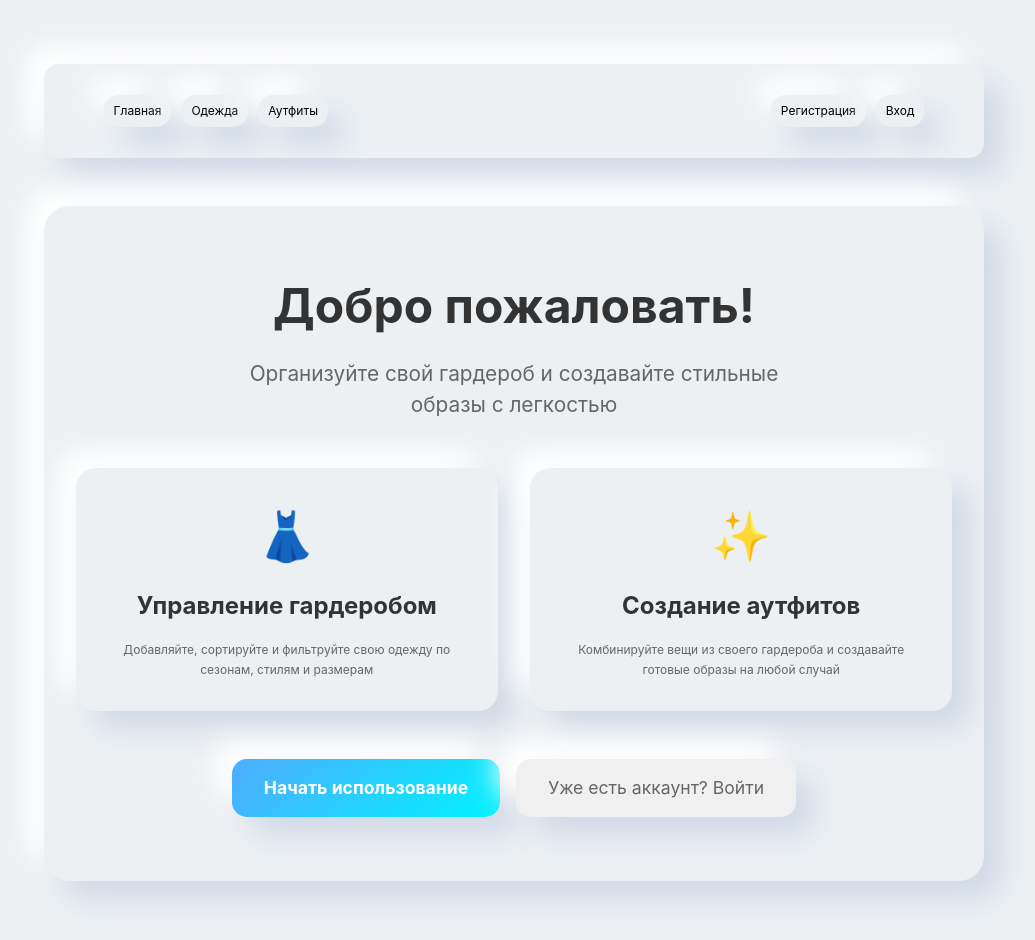
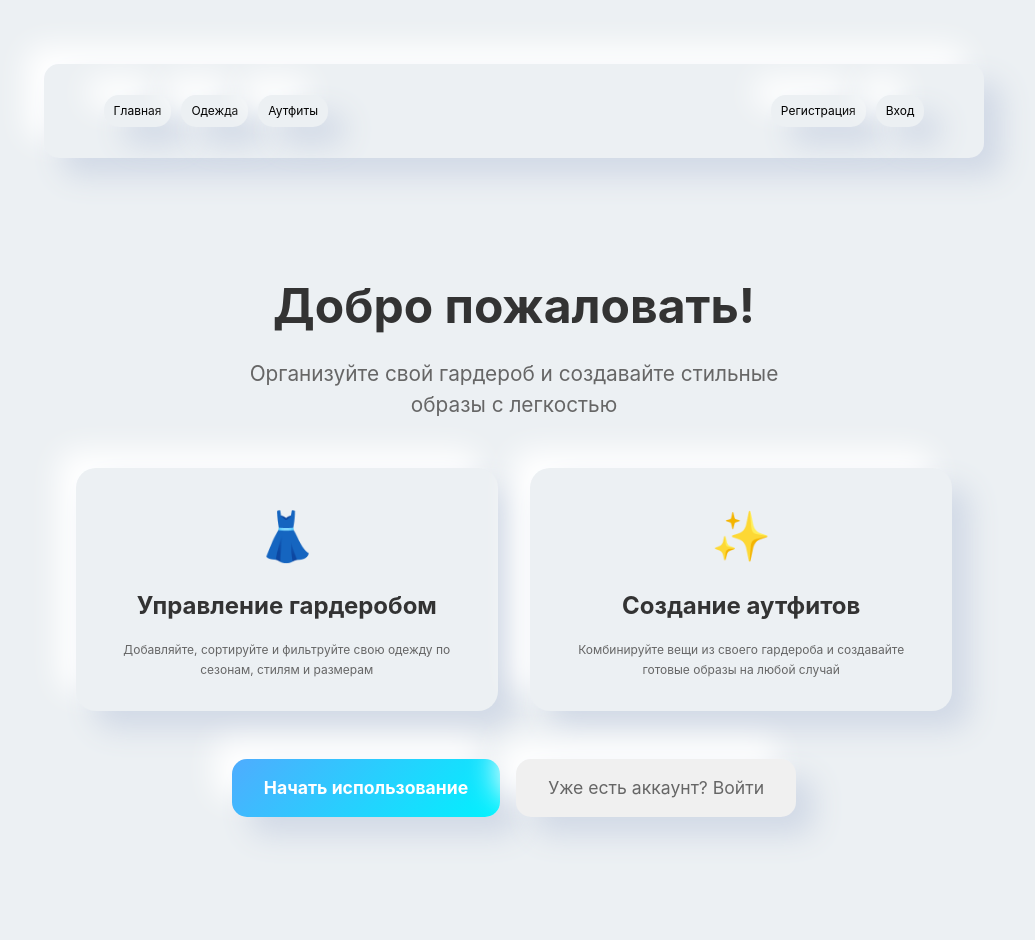
Before and after one commit to Qwayb/course-project, a Vue app: page / in a window 1280 px wide. Shown: the top 940 px of the page, without its empty margins (126-1161 px from the left). Built offline with nearby package versions, Linux system fonts and the light colour scheme.

Commit message:
reactive pf update and some UI

```diff
--- a/src/views/Login.vue
+++ b/src/views/Login.vue
@@ -64,7 +64,7 @@ async function handleLogin() {
     <form class="input-block" @submit.prevent="handleLogin">
       <input v-model="form.email" type="email" placeholder="Email" required class="input">
       <input v-model="form.password" type="password" placeholder="Пароль" required class="input">
-      <button type="submit" :disabled="isLoading">
+      <button class="button" type="submit" :disabled="isLoading">
         {{ isLoading ? 'Вход...' : 'Войти' }}
       </button>
       <p v-if="error" class="error">{{ error }}</p>
--- a/src/views/MainScreen.vue
+++ b/src/views/MainScreen.vue
@@ -72,7 +72,7 @@ const navigateToLogin = () => router.push('/login');
 
     <!-- Non-authenticated user view -->
     <div v-if="!store.isAuthenticated" class="welcome-section">
-      <div class="hero defShadow">
+      <div class="hero">
         <h1>Добро пожаловать!</h1>
         <p class="hero-description">
           Организуйте свой гардероб и создавайте стильные образы с легкостью
--- a/src/views/Profile.vue
+++ b/src/views/Profile.vue
@@ -194,7 +194,8 @@ const updateProfile = async () => {
 
     const updatedUser = await response.json()
 
-    store.currentUser.value = updatedUser
+    // Fixed: Update store correctly and localStorage
+    store.currentUser = updatedUser
     localStorage.setItem('user', JSON.stringify(updatedUser))
 
     profileSuccess.value = 'Профиль успешно обновлен!'
--- a/src/views/Register.vue
+++ b/src/views/Register.vue
@@ -60,7 +60,7 @@ async function handleRegister() {
       <input v-model="form.name" type="text" placeholder="Имя" required class="input">
       <input v-model="form.email" type="email" placeholder="Email" required class="input">
       <input v-model="form.password" type="password" placeholder="Пароль" required class="input">
-      <button type="submit" :disabled="isLoading">
+      <button class="button" type="submit" :disabled="isLoading">
         {{ isLoading ? 'Регистрация...' : 'Зарегистрироваться' }}
       </button>
       <p v-if="error" class="error">{{ error }}</p>
```
